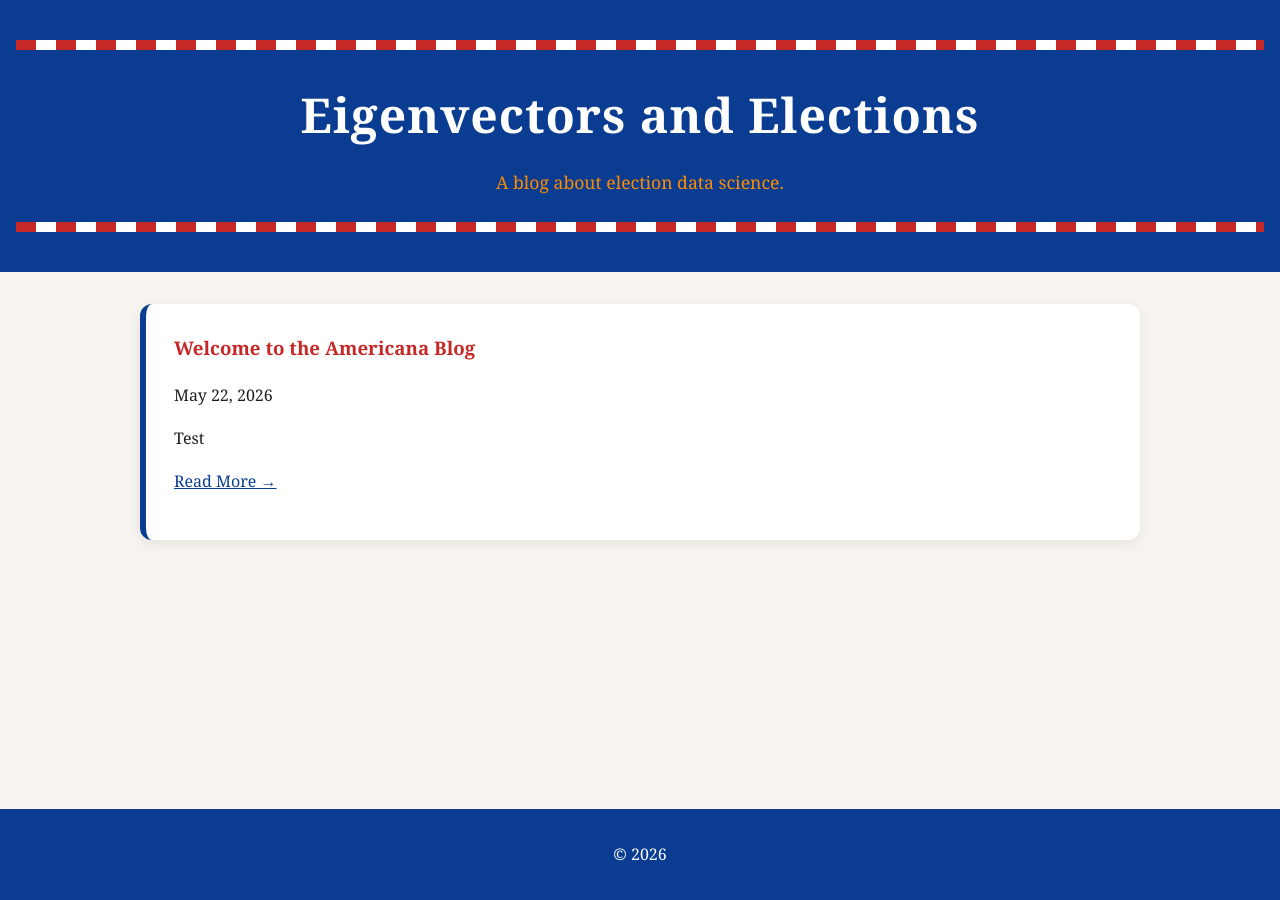
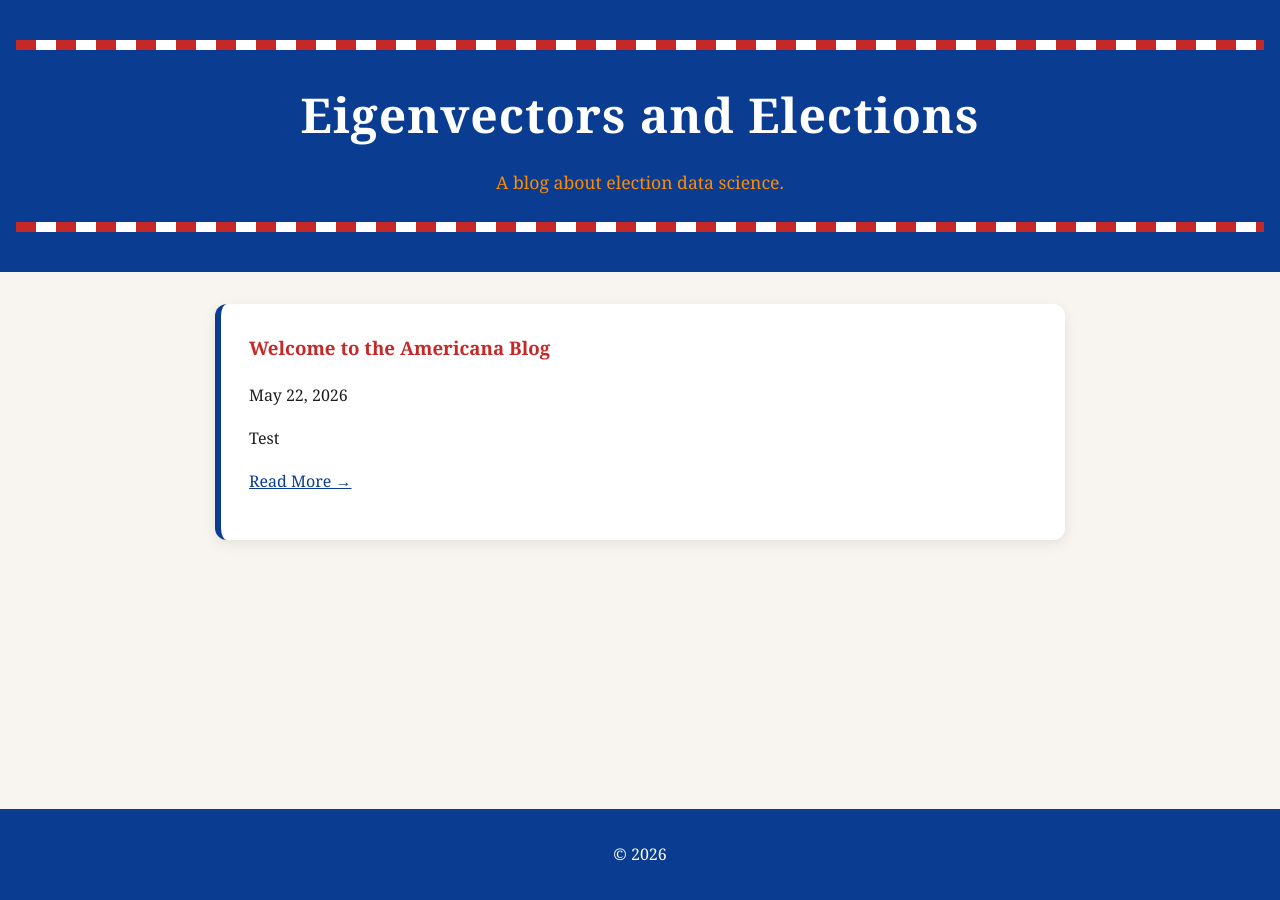
Before and after one commit to luccac19/eigenvectors, a Jekyll site: the page built from index.html, in a window 1280 px wide. Built offline with Jekyll 4.4.1, drawn with Linux system fonts in a browser that asks for light colours.

Commit message:
Update style.css

```diff
--- a/assets/style.css
+++ b/assets/style.css
@@ -90,7 +90,7 @@ main {
   flex: 1;
 }
 .container {
-  max-width: 1000px;   /* wider than before */
+  max-width: 850px;   /* wider than before */
   width: 100%;
   margin: 0 auto;
   padding: 2rem;
```
